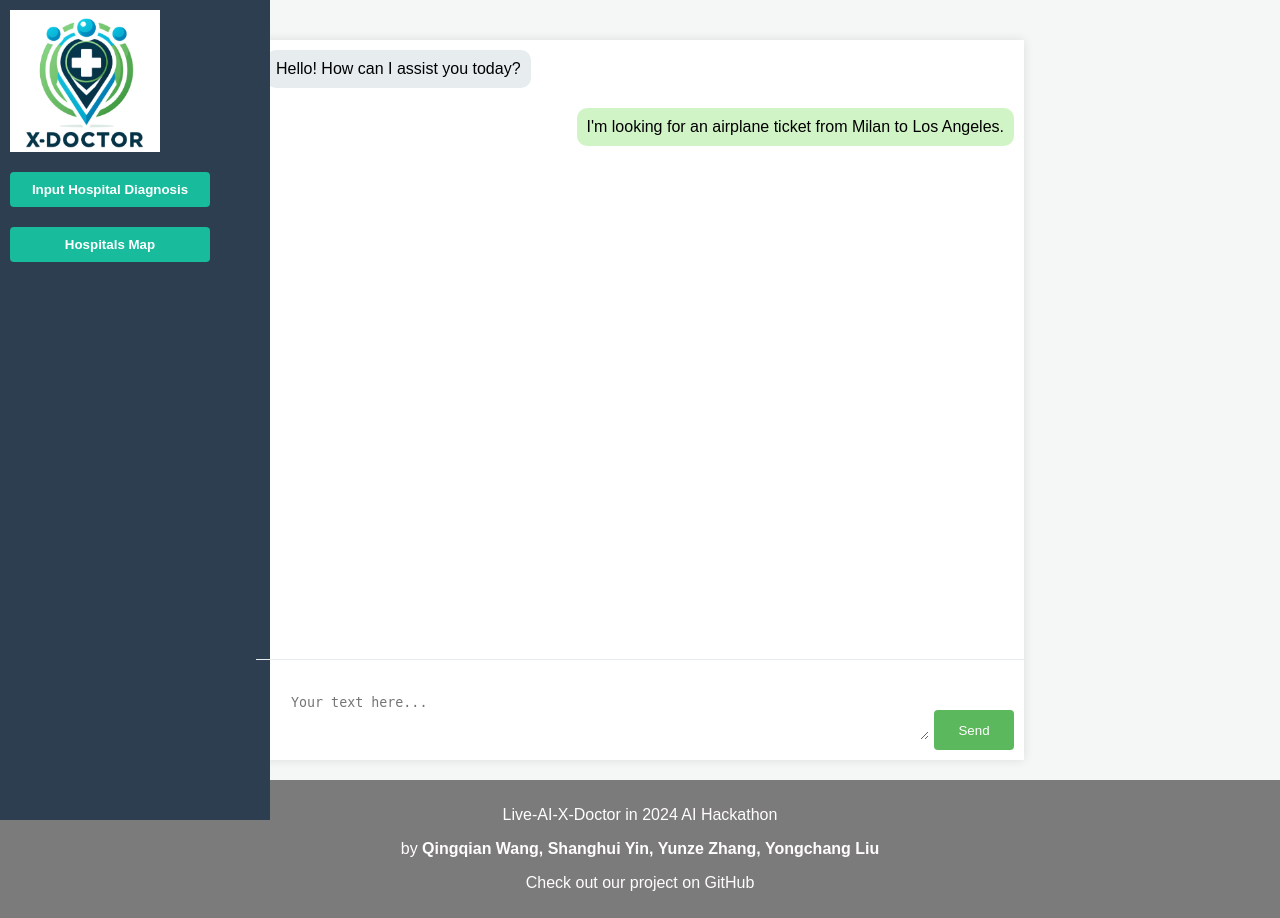
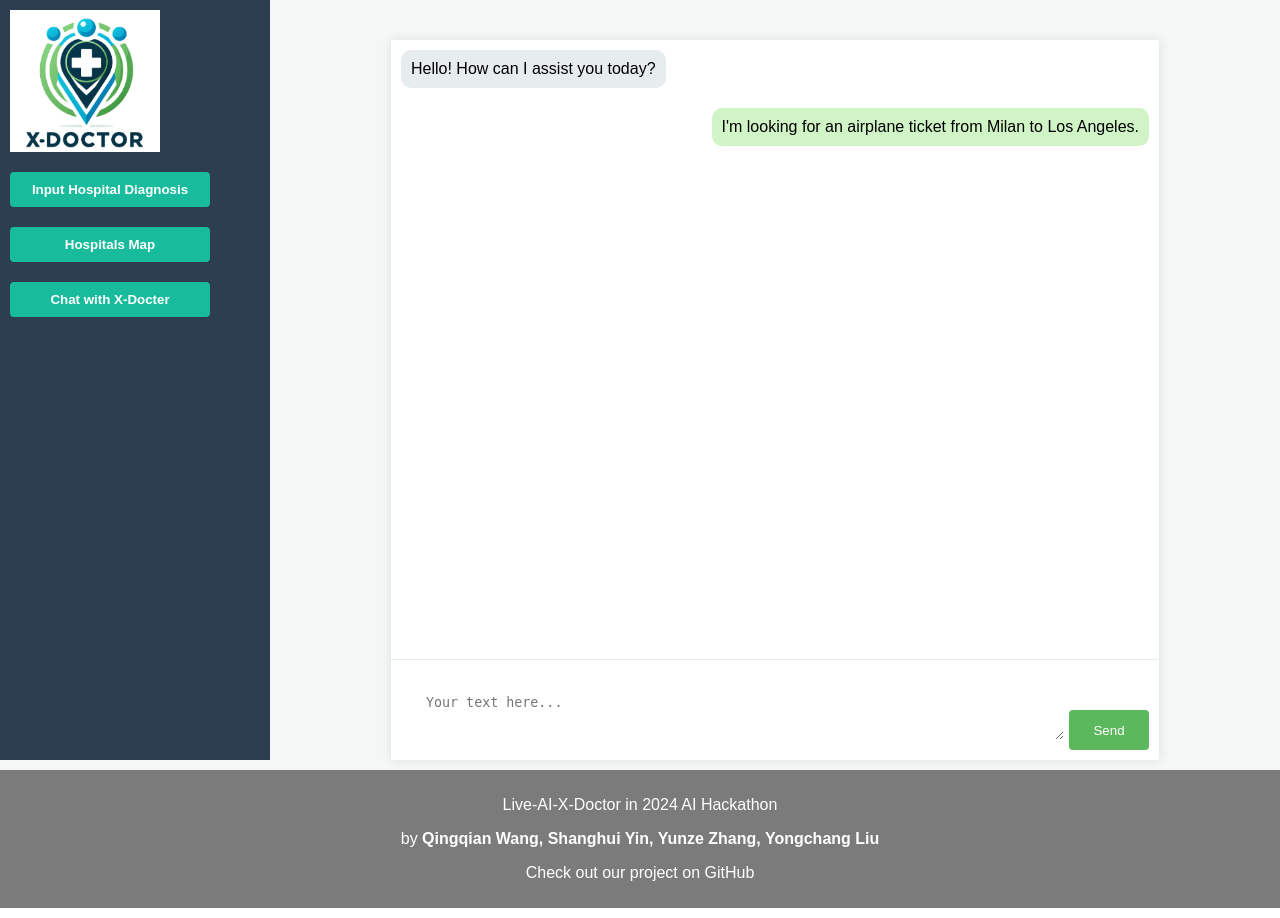
Before and after one commit to Qingqian-Wang/Live-AI-X-Doctor, a Flask app: page / in a window 1280 px wide. Run offline with Flask 3, Linux system fonts and the light colour scheme.

Commit message:
fix bugs

```diff
--- a/app.py
+++ b/app.py
@@ -32,7 +32,10 @@ def conversation_input():
         print(content)
         print(dataset)
     return render_template('index.html')
-
+@app.route('/index')
+def index():
+    # 你的视图函数逻辑
+    return render_template('index.html')
 
 
 @app.route('/diagnosis-result', methods=['POST'])
--- a/static/css/chat_styles.css
+++ b/static/css/chat_styles.css
@@ -7,13 +7,14 @@ body {
 
 .container {
     display: flex;
+    flex-grow: 1; /* 允许内容区域填充剩余空间 */
 }
 
 .sidebar {
     background-color: #2c3e50;
-    position: fixed;
+    flex: 0 0 250px; /* 设置侧边栏宽度，不允许伸缩 */
+    height: auto; /* 调整高度为自动，以适应内容 */
     color: #ecf0f1;
-    height: 100%;
     padding: 10px;
     width: 250px;
     /* Adjust as necessary */
@@ -152,7 +153,7 @@ body {
     /* 文字居中 */
     padding: 10px 0;
     /* 上下填充 */
-    margin-top: 20px;
+    margin-top: 10px;
     /* 顶部外边距 */
 }
 
--- a/templates/base.html
+++ b/templates/base.html
@@ -17,6 +17,9 @@
         <a href="{{ url_for('map') }}" class="new-chat-button-link">
             <button class="new-chat-button">Hospitals Map</button>
         </a>
+        <a href="{{ url_for('index') }}" class="new-chat-button-link">
+            <button class="new-chat-button">Chat with X-Docter</button>
+        </a>
         <!-- Sidebar content can be overridden in child templates -->
         {% block sidebar %}{% endblock %}
     </div>
```
